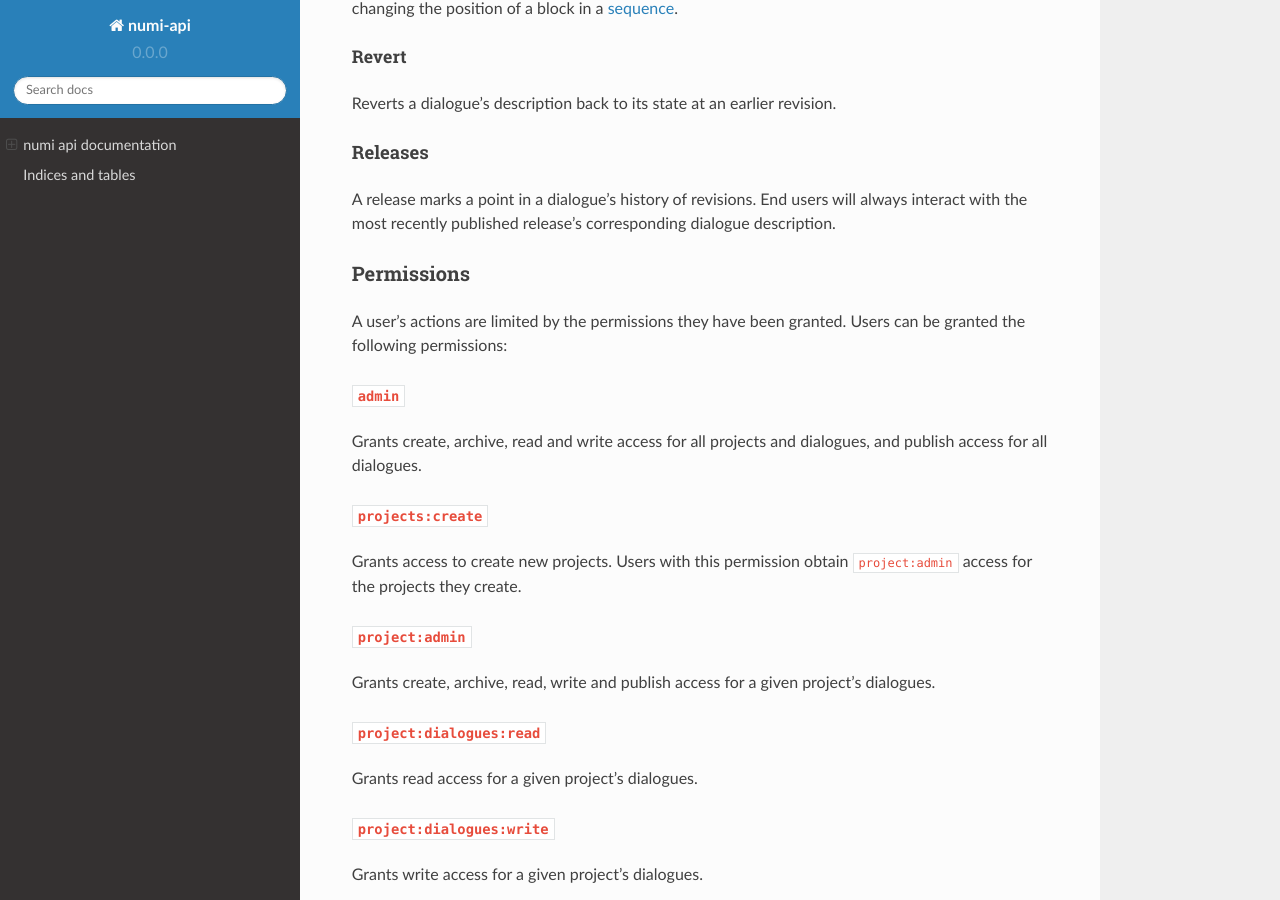
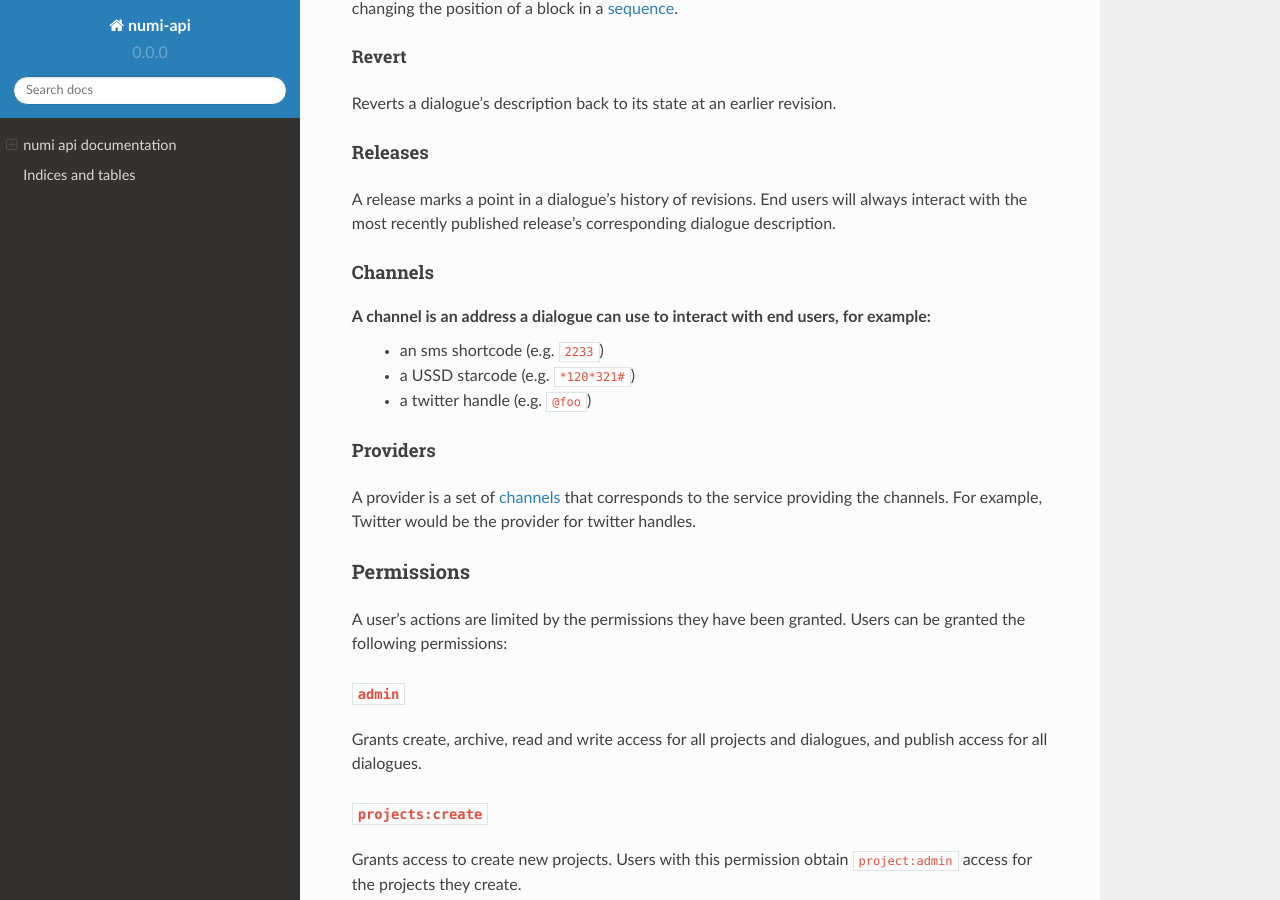
Before and after one commit to praekelt/numi-api, a Sphinx documentation site: the page built from docs/index.rst, in a window 1280 px wide and 900 px high, scrolled down 4390 px. Built offline with Sphinx 7.4.7 and the Read the Docs theme 2.0.0, drawn with Linux system fonts in a browser that asks for light colours.

Commit message:
Document channel and provider concepts

```diff
--- a/docs/index.rst
+++ b/docs/index.rst
@@ -251,6 +251,21 @@ Reverts a dialogue's description back to its state at an earlier revision.
 Releases
 ********
 A release marks a point in a dialogue's history of revisions. End users will always interact with the most recently published release's corresponding dialogue description.
+
+.. _concepts-channels:
+
+Channels
+********
+A channel is an address a dialogue can use to interact with end users, for example:
+  - an sms shortcode (e.g. ``2233``)
+  - a USSD starcode (e.g. ``*120*321#``)
+  - a twitter handle (e.g. ``@foo``)
+
+.. _concepts-providers:
+
+Providers
+*********
+A provider is a set of :ref:`channels <concepts-channels>` that corresponds to the service providing the channels. For example, Twitter would be the provider for twitter handles.
 
 .. _permissions:
 
```
